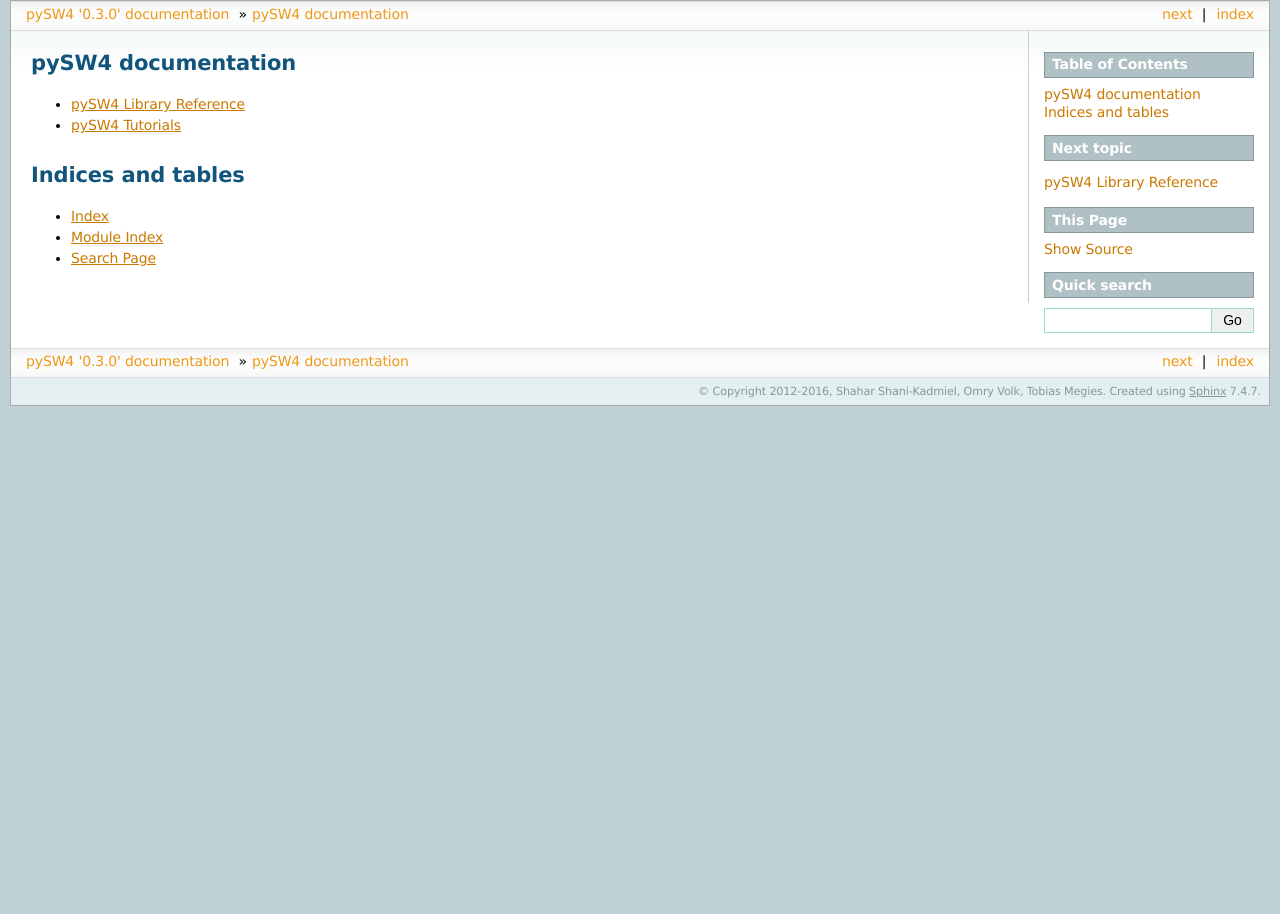
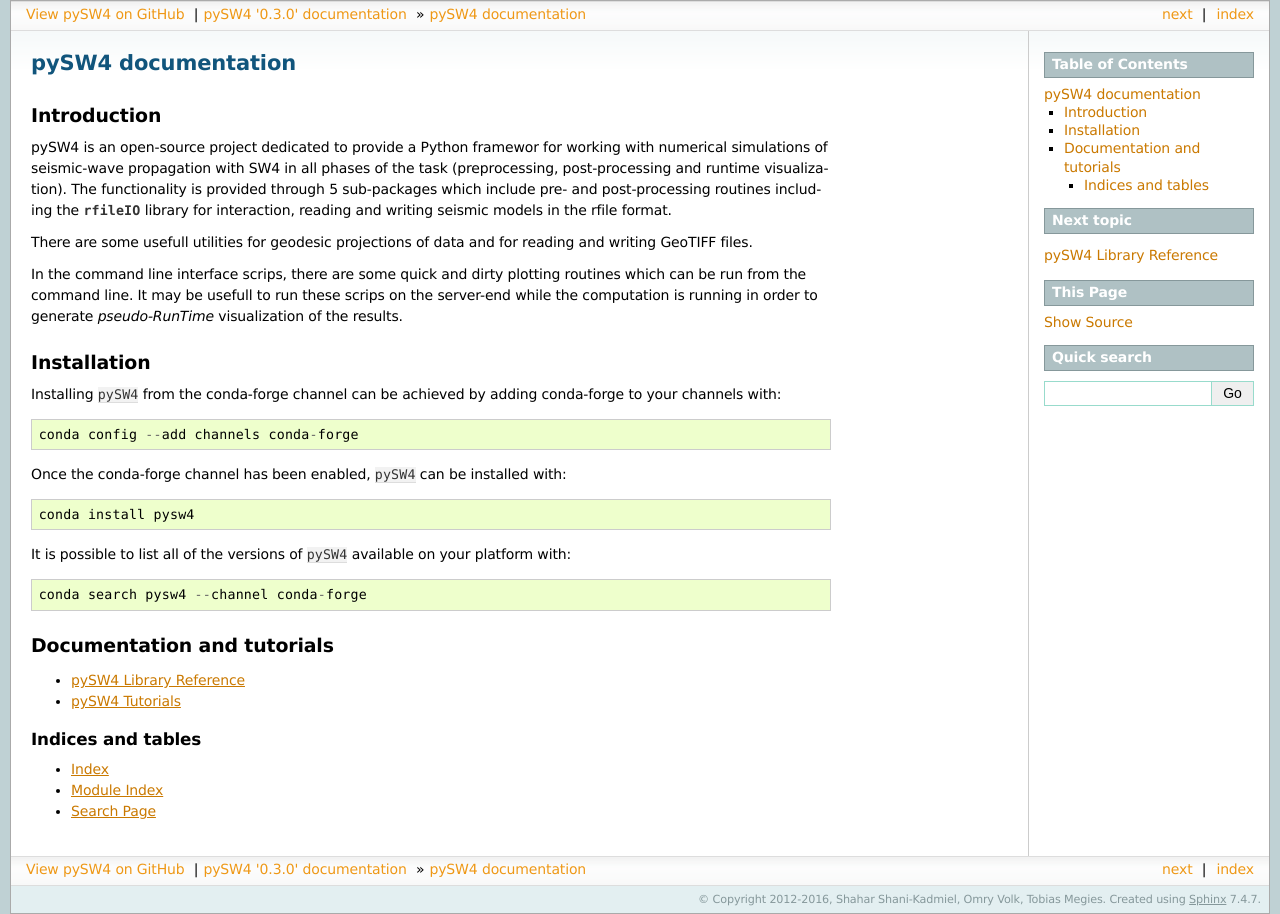
Before and after one commit to shaharkadmiel/pySW4, a Sphinx documentation site: the page built from docs/source/index.rst, in a window 1280 px wide. Built offline with Sphinx 7.4.7, drawn with Linux system fonts in a browser that asks for light colours.

Commit message:
Sorting out odds and ends

```diff
--- a/docs/source/conf.py
+++ b/docs/source/conf.py
@@ -30,7 +30,7 @@
     'sphinx.ext.githubpages',
     # 'sphinx.ext.napoleon',
     'numpydoc',
-    'sphinx.ext.autosummary'
+    'sphinx.ext.autosummary',
 ]
 
 # numpydoc settings
--- a/docs/source/index.rst
+++ b/docs/source/index.rst
@@ -1,8 +1,47 @@
 .. _index:
 
-pySW4  documentation
-====================
+===================
+pySW4 documentation
+===================
 
+Introduction
+------------
+pySW4 is an open-source project dedicated to provide a Python framewor
+for working with numerical simulations of seismic-wave propagation with
+SW4 in all phases of the task (preprocessing, post-processing and
+runtime visualization). The functionality is provided through 5
+sub-packages which include pre- and post-processing routines including
+the :mod:`~pySW4.prep.rfileIO` library for interaction, reading and
+writing seismic models in the rfile format.
+
+There are some usefull utilities for geodesic projections of data and
+for reading and writing GeoTIFF files.
+
+In the command line interface scrips, there are some quick
+and dirty plotting routines which can be run from the command
+line. It may be usefull to run these scrips on the server-end while the
+computation is running in order to generate *pseudo-RunTime*
+visualization of the results.
+
+Installation
+------------
+Installing ``pySW4`` from the conda-forge channel can be achieved by
+adding conda-forge to your channels with::
+
+    conda config --add channels conda-forge
+
+Once the conda-forge channel has been enabled, ``pySW4`` can be
+installed with::
+
+    conda install pysw4
+
+It is possible to list all of the versions of ``pySW4`` available on
+your platform with::
+
+    conda search pysw4 --channel conda-forge
+
+Documentation and tutorials
+---------------------------
 .. toctree::
    :maxdepth: 1
 
--- a/docs/source/packages/tutorials.rst
+++ b/docs/source/packages/tutorials.rst
@@ -6,10 +6,10 @@
 pySW4's capabilities. Some of the notebooks process output from the
 ``sw4-v1.1/examples/rfile`` example, qhich uses the USGS Bay Area
 Velocity Model. The original input file can be found in the sw4-v1.1/examples/rfile directory, also on `SW4's GitHub repository
-<https://github.com/geodynamics/sw4/tree/master/examples/rfile>`_. However to generate the output used in these tutorial notebooks run the simulation again with `this <https://github.com/shaharkadmiel/pySW4/blob/0.3.0/tutorials/berkeley.sw4>`_ input file.
+<https://github.com/geodynamics/sw4/tree/master/examples/rfile>`_. However to generate the output used in these tutorial notebooks run the simulation again with `this <https://github.com/shaharkadmiel/pySW4/blob/master/tutorials/berkeley.sw4>`_ input file.
 
 
-1. `Reading and writing SW4 output <https://github.com/shaharkadmiel/pySW4/blob/0.3.0/tutorials/read_sw4_output.ipynb>`_
-2. `Advanced plotting with SW4 <https://github.com/shaharkadmiel/pySW4/blob/0.3.0/tutorials/advanced_plotting.ipynb>`_
-3. `Reading and writting rfiles with rfileIO <https://github.com/shaharkadmiel/pySW4/blob/0.3.0/tutorials/rfile.ipynb>`_
-4. `Making DEMs projections and reprojection <https://github.com/shaharkadmiel/pySW4/blob/0.3.0/tutorials/geo.ipynb>`_
+1. `Reading and writing SW4 output <https://github.com/shaharkadmiel/pySW4/blob/master/tutorials/read_sw4_output.ipynb>`_
+2. `Advanced plotting with SW4 <https://github.com/shaharkadmiel/pySW4/blob/master/tutorials/advanced_plotting.ipynb>`_
+3. `Reading and writting rfiles with rfileIO <https://github.com/shaharkadmiel/pySW4/blob/master/tutorials/rfile.ipynb>`_
+4. `Making DEMs projections and reprojection <https://github.com/shaharkadmiel/pySW4/blob/master/tutorials/geo.ipynb>`_
--- /dev/null
+++ b/docs/source/templates/layout.html
@@ -0,0 +1,5 @@
+{% extends "!layout.html" %}
+{% block rootrellink %}
+    <li><a href="https://github.com/shaharkadmiel/pySW4">View pySW4 on GitHub</a> | </li>
+    {{ super() }}
+{% endblock %}
```
Also changed, not shown: docs/source/packages/index.rst (+0 -10 lines), 3 other files.
